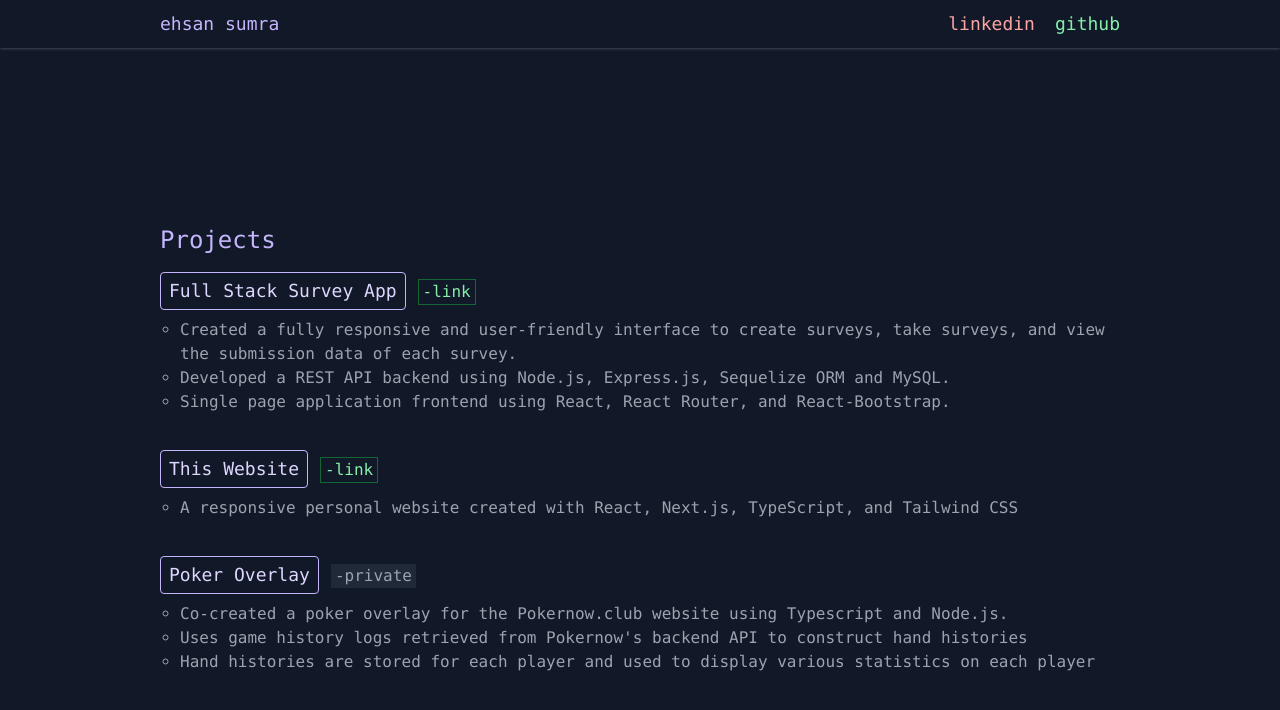
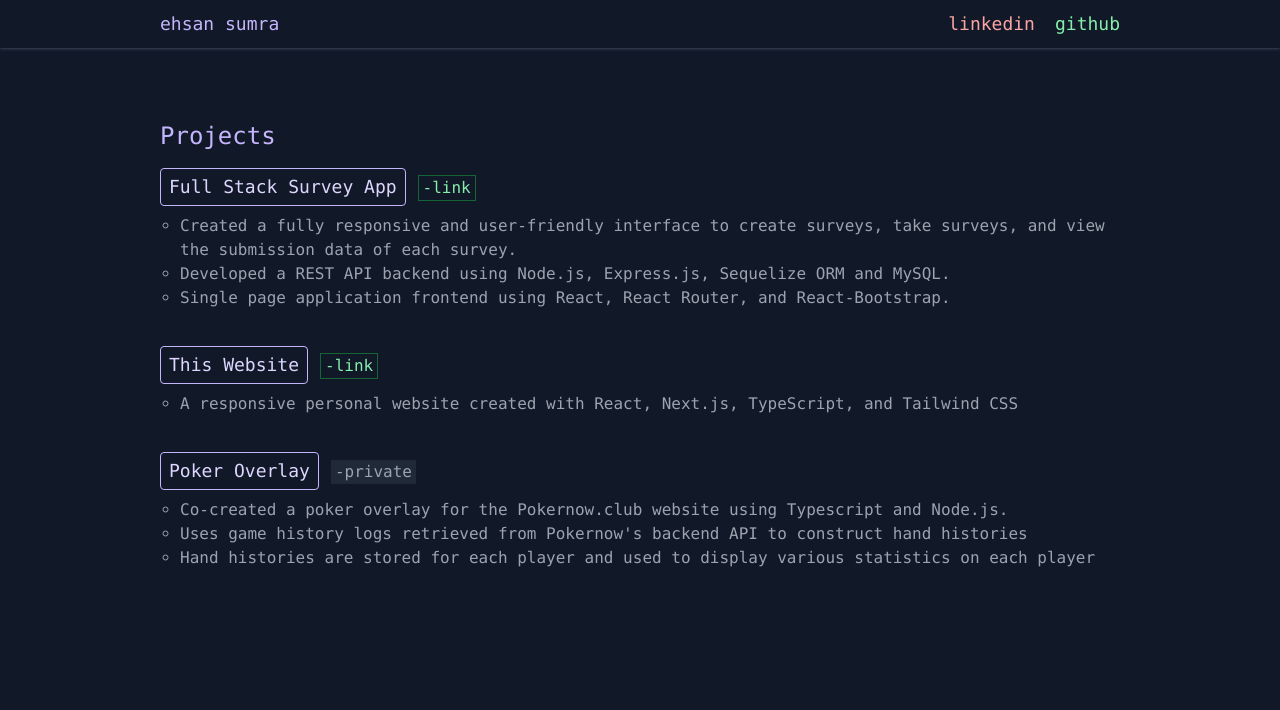
Before and after one commit to ehsansumra/personalWebsite, a Next.js app: page /projects in a window 1280 px wide. Shown: the top 710 px of the page. Built offline with nearby package versions, Linux system fonts and the light colour scheme.

Commit message:
improved spacing

```diff
--- a/pages/projects.tsx
+++ b/pages/projects.tsx
@@ -9,7 +9,7 @@ const Projects: NextPage = () => {
         <div className=" pattern w-full bg-gray-900 min-h-screen pt-12 flex flex-wrap justify-center">
             <section className=" bg-gray-900  shadow-gray-900 flex flex-col min-h-full w-navWidth xm:p-8 pb-5 xm:px-5 px-3 mt-30  md:mx-2">
 
-                <MainHeader firstHeader={true}>Projects</MainHeader>
+                <h1 className="xm:text-2xl text-xl text-violet-300  mt-10">Projects</h1>
 
                 <section className="flex justify-start items-baseline flex-wrap mb-2">
                     <HeaderBox>Full Stack Survey App</HeaderBox>
```
